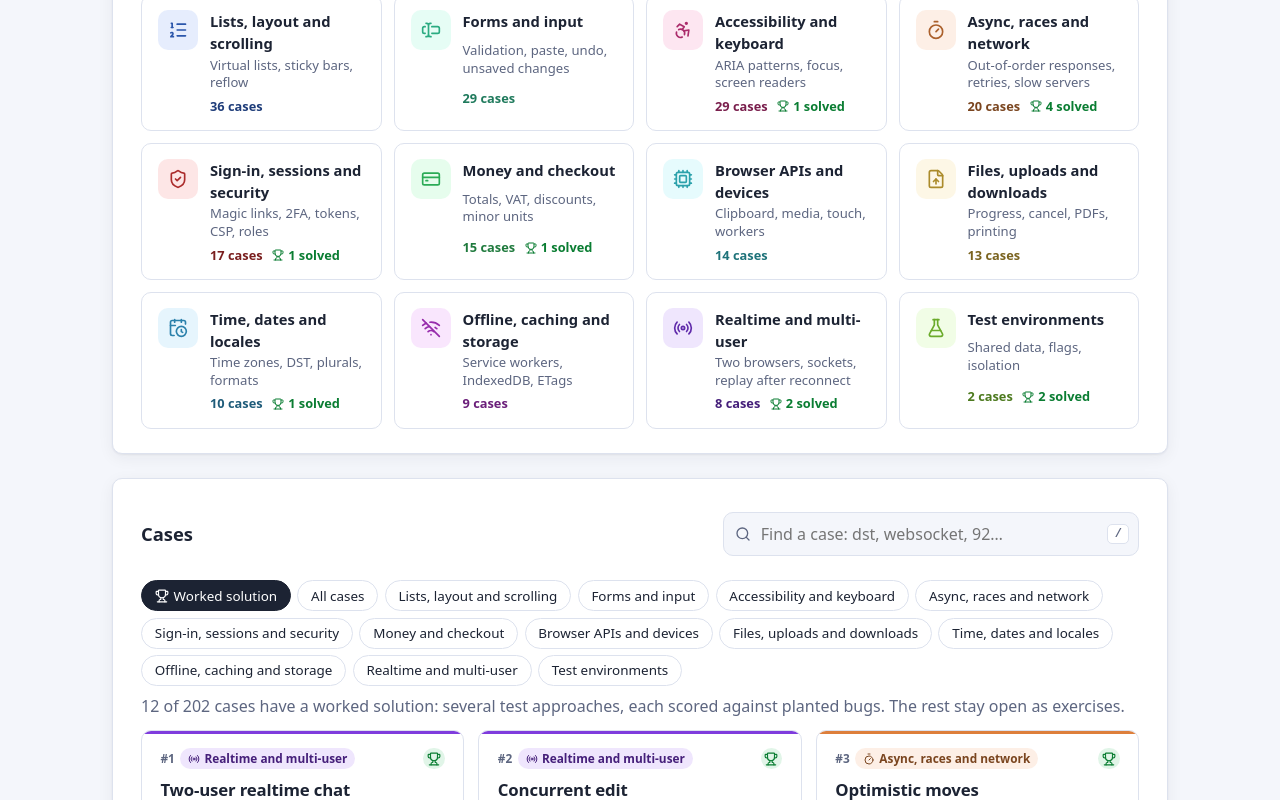
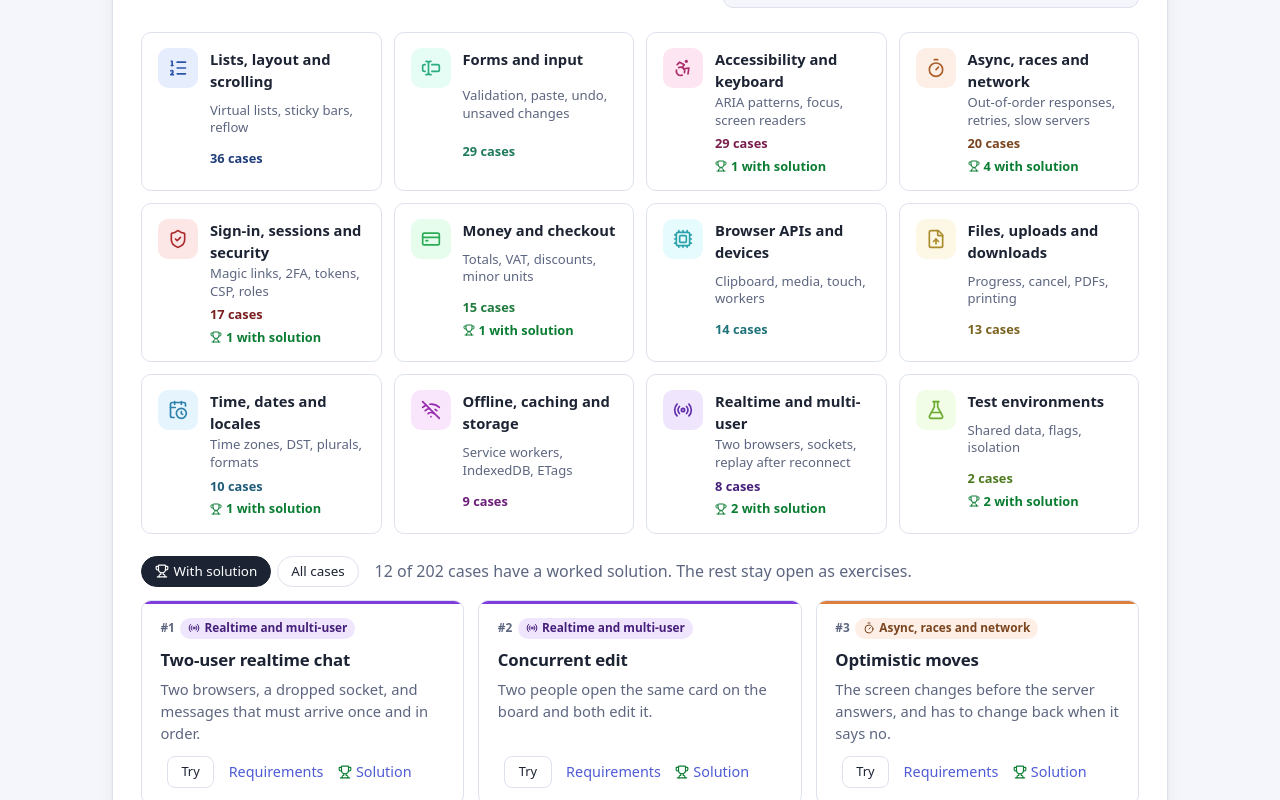
Before and after one commit to bartech-lab/e2e-casebook, a React (Vite) app in the folder web/: page / in a window 1280 px wide. Shown: the part 1020-1820 px from the top of the page. Built offline with nearby package versions, Linux system fonts and the light colour scheme.

Commit message:
Landing: topic cards are the filter (no duplicate topic chips), one place explains solutions, drop the 10/10 stat, compact case actions, dead CSS removed

```diff
--- a/web/src/Landing.tsx
+++ b/web/src/Landing.tsx
@@ -8,7 +8,7 @@ import { GitHubMark, LogoMark, hueStyle, themeMeta } from './themeMeta.tsx';
 import { BENCHMARK_URL, CASES, REPO_URL, SOLUTIONS_URL, THEMES, docUrl, solutionUrl, type Case } from './cases.ts';
 
 const ALL = 'All cases';
-const SOLVED = 'Worked solution';
+const SOLVED = 'With solution';
 const solvedCount = CASES.filter((c) => c.solution).length;
 const solvedIn = (theme: string) => CASES.filter((c) => c.theme === theme && c.solution).length;
 
@@ -55,9 +55,11 @@ export function Landing() {
     setFilter(name);
     setQuery('');
   };
+  const results = useRef<HTMLDivElement>(null);
   const browse = (name: string) => {
     pick(name);
-    catalogue.current?.scrollIntoView({ behavior: 'smooth', block: 'start' });
+    const bar = results.current;
+    if (bar && bar.getBoundingClientRect().top > innerHeight * 0.6) bar.scrollIntoView({ behavior: 'smooth', block: 'start' });
   };
 
   return (
@@ -110,12 +112,8 @@ export function Landing() {
             <dd>{THEMES.length}</dd>
           </div>
           <div>
-            <dt>Scored solutions</dt>
+            <dt>Worked solutions</dt>
             <dd>{solvedCount}</dd>
-          </div>
-          <div>
-            <dt>Runs to count as caught</dt>
-            <dd>10/10</dd>
           </div>
         </dl>
       </section>
@@ -144,38 +142,9 @@ export function Landing() {
         </ol>
       </section>
 
-      <section className="themes" aria-labelledby="themes-title">
-        <h2 id="themes-title">What do you want to test?</h2>
-        <ul className="theme-grid">
-          {THEMES.map((t) => {
-            const { icon: Icon, blurb } = themeMeta(t);
-            return (
-              <li key={t} style={hueStyle(t)}>
-                <button type="button" className="theme-card" onClick={() => browse(t)}>
-                  <span className="theme-icon">
-                    <Icon size={20} aria-hidden="true" />
-                  </span>
-                  <span className="theme-name">{t}</span>
-                  <span className="theme-blurb">{blurb}</span>
-                  <span className="theme-count">
-                    {CASES.filter((c) => c.theme === t).length} cases
-                    {solvedIn(t) > 0 && (
-                      <span className="theme-solved">
-                        <Trophy size={12} aria-hidden="true" />
-                        {solvedIn(t)} solved
-                      </span>
-                    )}
-                  </span>
-                </button>
-              </li>
-            );
-          })}
-        </ul>
-      </section>
-
       <section className="catalogue" id="cases" ref={catalogue} aria-labelledby="catalogue-title">
         <div className="catalogue-head">
-          <h2 id="catalogue-title">Cases</h2>
+          <h2 id="catalogue-title">What do you want to test?</h2>
           <label className="search">
             <Search size={16} aria-hidden="true" />
             <span className="sr-only">Find a case</span>
@@ -189,32 +158,58 @@ export function Landing() {
             <kbd aria-hidden="true">/</kbd>
           </label>
         </div>
+        <ul className="theme-grid" aria-label="Topics">
+          {THEMES.map((t) => {
+            const { icon: Icon, blurb } = themeMeta(t);
+            return (
+              <li key={t} style={hueStyle(t)}>
+                <button
+                  type="button"
+                  className="theme-card"
+                  aria-pressed={!query && filter === t}
+                  onClick={() => browse(filter === t && !query ? ALL : t)}
+                >
+                  <span className="theme-icon">
+                    <Icon size={20} aria-hidden="true" />
+                  </span>
+                  <span className="theme-name">{t}</span>
+                  <span className="theme-blurb">{blurb}</span>
+                  <span className="theme-count">
+                    {CASES.filter((c) => c.theme === t).length} cases
+                    {solvedIn(t) > 0 && (
+                      <span className="theme-solved">
+                        <Trophy size={12} aria-hidden="true" />
+                        {solvedIn(t)} with solution
+                      </span>
+                    )}
+                  </span>
+                </button>
+              </li>
+            );
+          })}
+        </ul>
+        <div className="results-bar" ref={results}>
           <div className="chips" role="group" aria-label="Show">
-          {[SOLVED, ALL, ...THEMES].map((name) => (
+            {[SOLVED, ALL].map((name) => (
               <button key={name} type="button" aria-pressed={!query && filter === name} onClick={() => pick(name)}>
                 {name === SOLVED && <Trophy size={14} aria-hidden="true" />}
                 {name}
               </button>
             ))}
           </div>
-        <p className="muted catalogue-count" aria-live="polite">
+          <p className="muted" aria-live="polite">
             {summary(shown.length, filter, query)}
           </p>
-        {(query || filter !== SOLVED) && (
-          <p className="muted catalogue-note">
-            <Trophy size={14} aria-hidden="true" />
-            <span>
-              The trophy marks the {solvedCount} cases with a worked solution: several test approaches, each scored
-              against planted bugs.{' '}
-              <button type="button" className="link-button" onClick={() => pick(SOLVED)}>
-                Show them
-              </button>
-            </span>
-          </p>
-        )}
+        </div>
         <ul className="case-grid">
           {shown.map((c) => (
-            <CaseCard key={c.n} c={c} onTry={() => start.mutate(c.page)} busy={start.isPending} />
+            <CaseCard
+              key={c.n}
+              c={c}
+              showTopic={!!query || !THEMES.includes(filter)}
+              onTry={() => start.mutate(c.page)}
+              busy={start.isPending}
+            />
           ))}
         </ul>
       </section>
@@ -233,24 +228,20 @@ function summary(count: number, filter: string, query: string) {
   if (query) return `${count} of ${total} cases match.`;
   if (filter === ALL) return `All ${total} cases.`;
   if (filter === SOLVED)
-    return `${count} of ${total} cases have a worked solution: several test approaches, each scored against planted bugs. The rest stay open as exercises.`;
-  return `${count} of ${total} cases.`;
+    return `${count} of ${total} cases have a worked solution. The rest stay open as exercises.`;
+  return `${filter}: ${count} of ${total} cases.`;
 }
 
-function CaseCard({ c, onTry, busy }: { c: Case; onTry: () => void; busy: boolean }) {
+function CaseCard({ c, showTopic, onTry, busy }: { c: Case; showTopic: boolean; onTry: () => void; busy: boolean }) {
   const { icon: Icon } = themeMeta(c.theme);
   return (
     <li className="case-card" style={hueStyle(c.theme)}>
       <div className="case-meta">
         <span className="case-no">#{c.n}</span>
+        {showTopic && (
           <span className="theme-tag">
             <Icon size={12} aria-hidden="true" />
             {c.theme}
-        </span>
-        {c.solution && (
-          <span className="solved-tag" title="Has a worked solution">
-            <Trophy size={14} aria-hidden="true" />
-            <span className="sr-only">Has a worked solution</span>
           </span>
         )}
       </div>
@@ -258,13 +249,14 @@ function CaseCard({ c, onTry, busy }: { c: Case; onTry: () => void; busy: boolea
       <p>{c.featured ?? c.summary}</p>
       <div className="case-actions">
         <button type="button" onClick={onTry} disabled={busy}>
-          Try case {c.n}
+          Try<span className="sr-only"> case {c.n}</span>
         </button>
         <a href={docUrl(c)}>
           Requirements<span className="sr-only"> for case {c.n}</span>
         </a>
         {c.solution && (
-          <a href={solutionUrl(c)}>
+          <a href={solutionUrl(c)} className="solution-link">
+            <Trophy size={14} aria-hidden="true" />
             Solution<span className="sr-only"> for case {c.n}</span>
           </a>
         )}
--- a/web/src/styles.css
+++ b/web/src/styles.css
@@ -694,7 +694,7 @@ nav.sandbox-nav > * { font-size: inherit; }
 .stats dt { color: var(--muted); font-size: 0.85rem; }
 .stats dd { margin: 0; font-size: 1.9rem; font-weight: 700; letter-spacing: -0.02em; }
 
-.how h2, .themes h2 { margin-top: 0; }
+.how h2 { margin-top: 0; }
 .steps { list-style: none; padding: 0; margin: 0; display: grid; grid-template-columns: repeat(auto-fit, minmax(15rem, 1fr)); gap: 1.25rem; counter-reset: step; }
 .steps li { position: relative; padding: 1.1rem 1.1rem 1rem; border-radius: var(--radius); background: var(--bg); }
 .steps li svg { color: var(--accent); }
@@ -729,9 +729,8 @@ nav.sandbox-nav > * { font-size: inherit; }
 .case-card p { color: var(--muted); font-size: 0.92rem; flex: 1; margin: 0; }
 .case-meta { display: flex; flex-wrap: wrap; gap: 0.35rem; align-items: center; font-size: 0.74rem; }
 .case-no { font-weight: 700; color: var(--muted); font-variant-numeric: tabular-nums; }
-.theme-tag, .solved-tag { display: inline-flex; align-items: center; gap: 0.25rem; border-radius: 999px; padding: 0.1rem 0.5rem; font-weight: 600; }
+.theme-tag { display: inline-flex; align-items: center; gap: 0.25rem; border-radius: 999px; padding: 0.1rem 0.5rem; font-weight: 600; }
 .theme-tag { background: hsl(var(--hue) 80% 55% / 0.12); color: hsl(var(--hue) 55% 38%); }
-.solved-tag { background: hsl(140 60% 45% / 0.14); color: var(--ok); }
 .case-actions { display: flex; flex-wrap: wrap; align-items: center; gap: 0.4rem 0.9rem; margin-top: 0.35rem; font-size: 0.9rem; }
 .case-actions button { padding: 0.32rem 0.85rem; }
 .site-footer { display: flex; flex-wrap: wrap; justify-content: space-between; gap: 0.5rem 1rem; padding: 2rem 0 0.5rem; color: var(--muted); font-size: 0.88rem; }
@@ -772,8 +771,8 @@ main > section > ul.case-grid > li { margin: 0; }
 /* Sticky landing header, full-bleed background */
 .site-header { position: sticky; top: 0; z-index: 20; background: color-mix(in srgb, var(--bg) 88%, transparent); backdrop-filter: blur(10px); box-shadow: 0 0 0 100vmax color-mix(in srgb, var(--bg) 88%, transparent); clip-path: inset(0 -100vmax); border-bottom: 1px solid transparent; transition: border-color 0.2s; }
 .site-header.scrolled { border-bottom-color: var(--border); clip-path: inset(0 -100vmax -1px); }
-.catalogue, .themes, .how { scroll-margin-top: 5rem; }
-@media (max-width: 40rem) { .catalogue, .themes, .how { scroll-margin-top: 7rem; } }
+.catalogue, .how { scroll-margin-top: 5rem; }
+@media (max-width: 40rem) { .catalogue, .how { scroll-margin-top: 7rem; } }
 @media (max-width: 40rem) {
   .site-header { padding-top: 0.6rem; padding-bottom: 0.5rem; row-gap: 0.35rem; }
   .site-links { width: 100%; flex-wrap: nowrap; gap: 1rem; overflow-x: auto; scrollbar-width: none; }
@@ -781,14 +780,6 @@ main > section > ul.case-grid > li { margin: 0; }
   .chips { flex-wrap: nowrap; overflow-x: auto; padding-bottom: 0.4rem; scrollbar-width: thin; }
   .chips button { flex: none; }
 }
-.catalogue-note { display: flex; align-items: center; gap: 0.4rem; margin-top: -0.4rem; font-size: 0.86rem; }
-.catalogue-note svg { flex: none; color: var(--ok); }
-.case-meta .solved-tag { margin-left: auto; flex: none; padding: 0; width: 1.35rem; height: 1.35rem; justify-content: center; }
-.catalogue-count { margin-bottom: 0.2rem; }
-.catalogue-note { align-items: flex-start; }
-.catalogue-note svg { margin-top: 0.2rem; }
-.link-button { background: none; border: 0; padding: 0; color: var(--accent); font: inherit; cursor: pointer; }
-.link-button:hover:not(:disabled) { text-decoration: underline; background: none; }
 
 /* Contrast (axe, WCAG 1.4.3 / 1.4.1) */
 .theme-count { color: hsl(var(--hue) 60% 30%); }
@@ -800,3 +791,12 @@ main > section > ul.case-grid > li { margin: 0; }
 .theme-solved { display: inline-flex; align-items: center; gap: 0.25rem; color: var(--ok); font-weight: 600; }
 .site-links .icon-link { gap: 0.3rem; }
 .site-links .icon-link svg { opacity: 0.7; }
+
+/* Topics are the filter; results bar below them */
+.catalogue .theme-grid { margin: 0.4rem 0 1.4rem; }
+.theme-card[aria-pressed='true'] { border-color: hsl(var(--hue) 65% 50%); background: hsl(var(--hue) 80% 55% / 0.10); box-shadow: inset 0 0 0 1px hsl(var(--hue) 65% 50%); }
+.results-bar { display: flex; flex-wrap: wrap; align-items: center; gap: 0.5rem 1rem; margin-bottom: 0.8rem; scroll-margin-top: 5rem; }
+.results-bar p { margin: 0; }
+.solution-link { display: inline-flex; align-items: center; gap: 0.25rem; }
+.solution-link svg { color: var(--ok); }
+@media (max-width: 40rem) { .results-bar { scroll-margin-top: 7rem; } }
```
Lines whose indentation alone changed are shown as unchanged.
